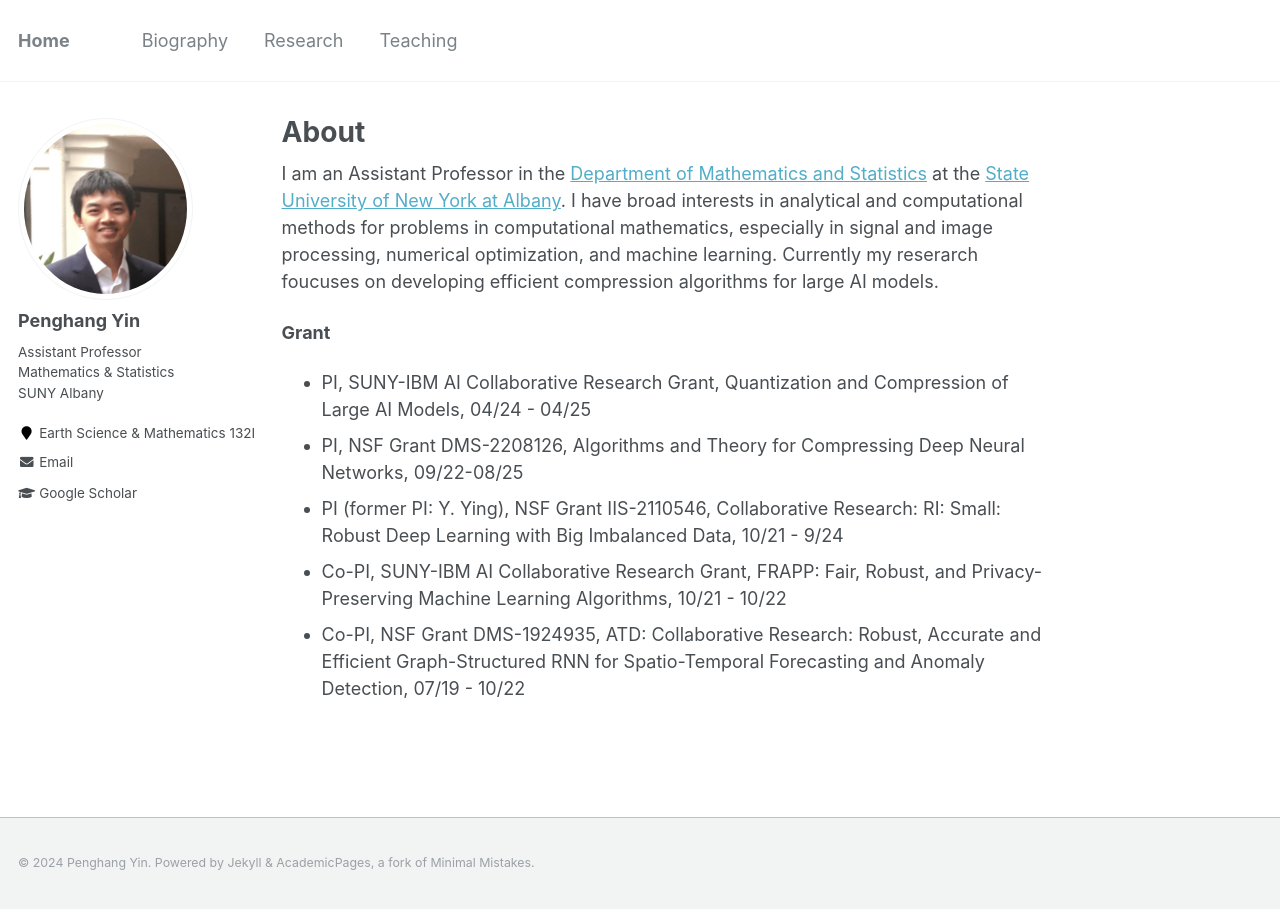
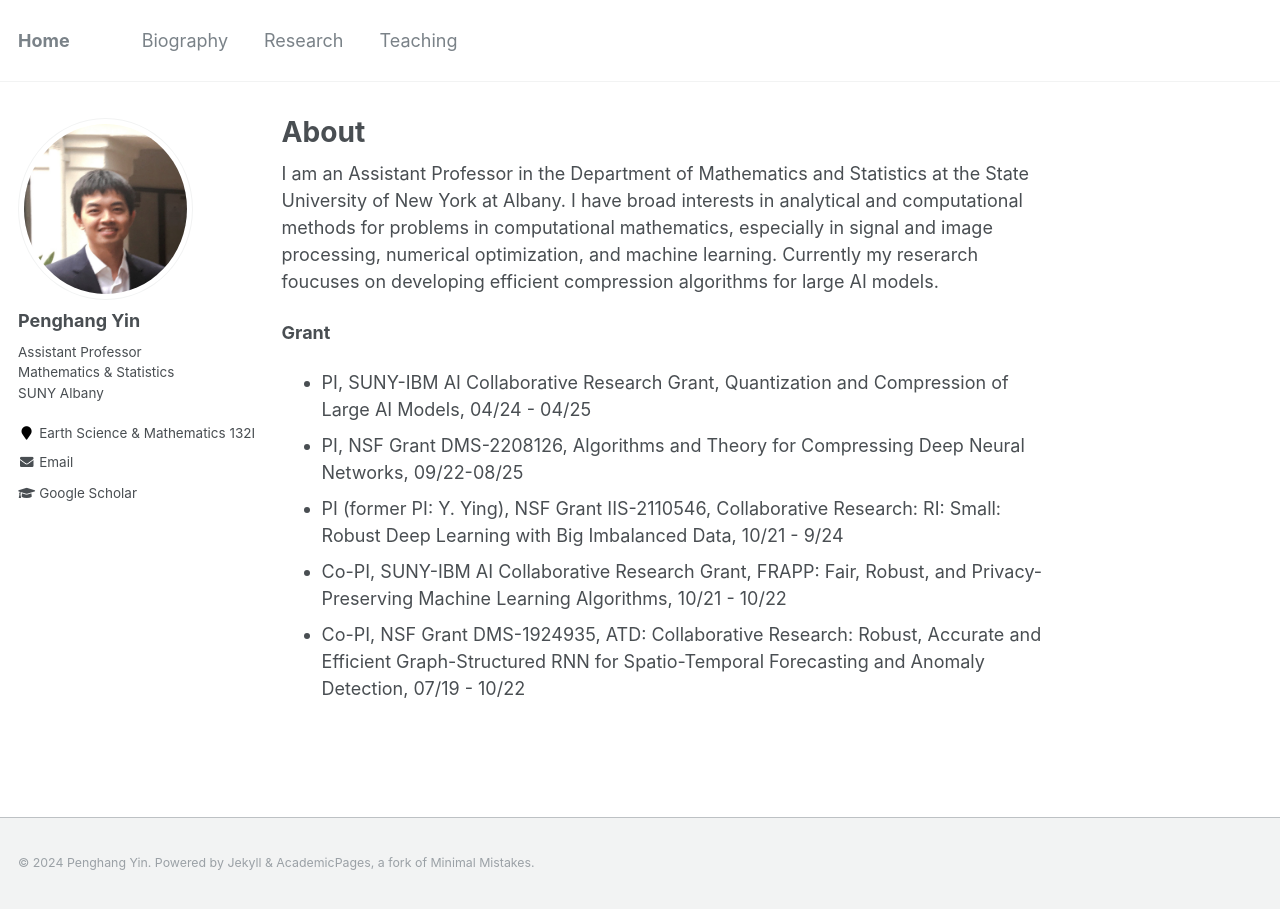
Before and after one commit to yin-penghang/yin-penghang.github.io, a Jekyll site: the page built from _pages/about.md, in a window 1280 px wide. Built offline with Jekyll 4.4.1, drawn with Linux system fonts in a browser that asks for light colours; part of the change alters nothing that is shown.

```diff
--- a/_pages/about.md
+++ b/_pages/about.md
@@ -8,7 +8,7 @@ redirect_from:
   - /about.html
 ---
 
-I am an Assistant Professor in the [Department of Mathematics and Statistics](https://www.albany.edu/math) at the [State University of New York at Albany](https://www.albany.edu/). I have broad interests in analytical and computational methods for problems in computational mathematics, especially in signal and image processing, numerical optimization, and machine learning. Currently my reserarch foucuses on developing efficient compression algorithms for large AI models.
+I am an Assistant Professor in the Department of Mathematics and Statistics at the State University of New York at Albany. I have broad interests in analytical and computational methods for problems in computational mathematics, especially in signal and image processing, numerical optimization, and machine learning. Currently my reserarch foucuses on developing efficient compression algorithms for large AI models.
 
 **Grant**
 
```
